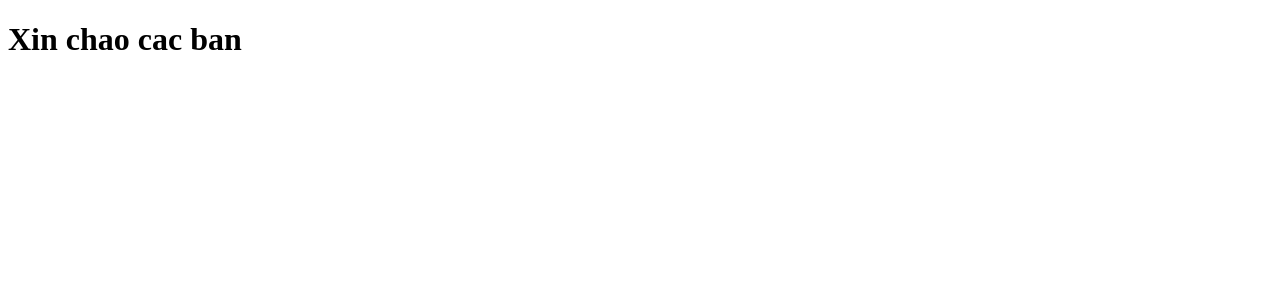
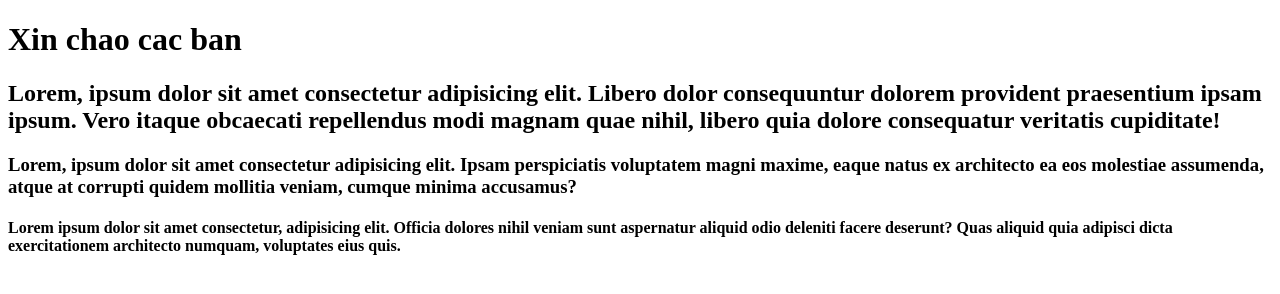
Before and after one commit to HuanHV1/javascript, a plain HTML site: page index.html in a window 1280 px wide. Drawn offline with Linux system fonts and the light colour scheme.

Commit message:
update index

```diff
--- a/index.html
+++ b/index.html
@@ -8,5 +8,8 @@
 </head>
 <body>
     <h1>Xin chao cac ban</h1>
+    <h2>Lorem, ipsum dolor sit amet consectetur adipisicing elit. Libero dolor consequuntur dolorem provident praesentium ipsam ipsum. Vero itaque obcaecati repellendus modi magnam quae nihil, libero quia dolore consequatur veritatis cupiditate!</h2>
+    <h3>Lorem, ipsum dolor sit amet consectetur adipisicing elit. Ipsam perspiciatis voluptatem magni maxime, eaque natus ex architecto ea eos molestiae assumenda, atque at corrupti quidem mollitia veniam, cumque minima accusamus?</h3>
+    <h4>Lorem ipsum dolor sit amet consectetur, adipisicing elit. Officia dolores nihil veniam sunt aspernatur aliquid odio deleniti facere deserunt? Quas aliquid quia adipisci dicta exercitationem architecto numquam, voluptates eius quis.</h4>
 </body>
 </html>
```
